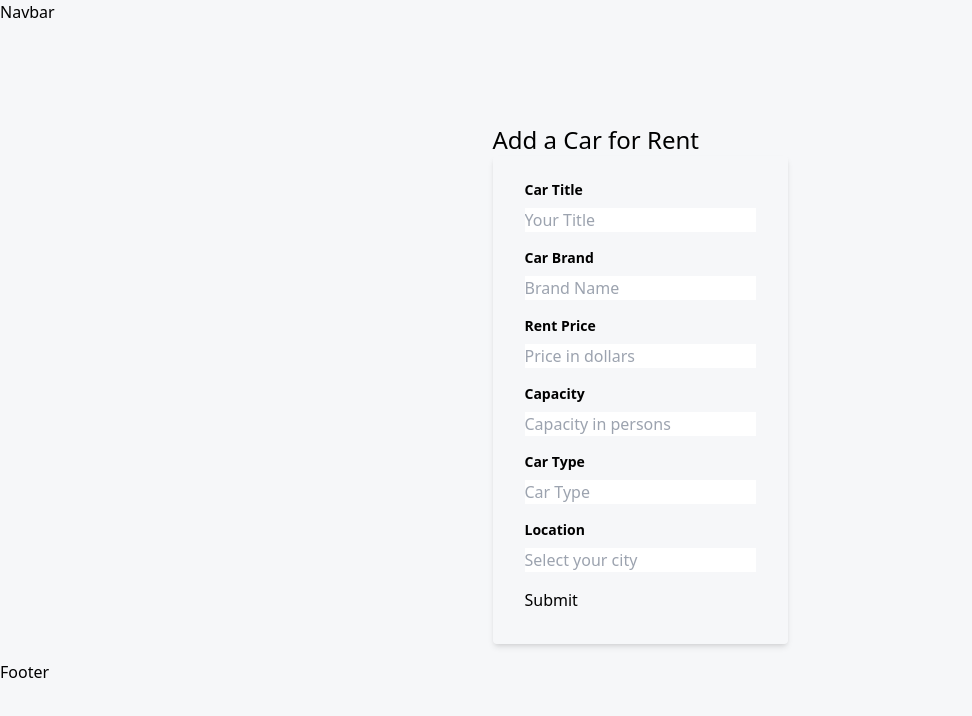
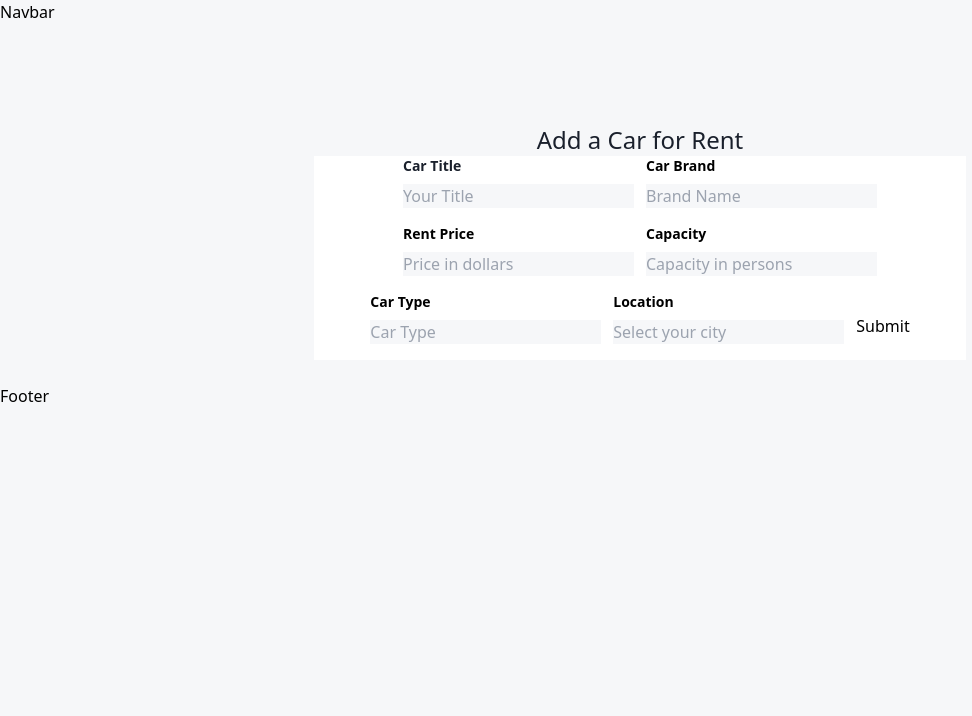
Before and after one commit to AdrienBelhomme/car, a Next.js app: page /addCarForm in a window 1280 px wide. Shown: the top 716 px of the page, without its empty margins (0-972 px from the left). Built offline with nearby package versions, Linux system fonts and the light colour scheme.

Commit message:
fix backend CRUD

```diff
--- /dev/null
+++ b/controllers/posts.js
@@ -0,0 +1,57 @@
+const { models } = require('mongoose');
+const PostMessage = require('../models/carSchema');
+
+const getPosts = async (req, res) => {
+  try {
+    const PostMessages = await PostMessage.find();
+
+    console.log(PostMessages);
+    res.status(200).json(PostMessages);
+  } catch (error) {
+    res.status(404).json({ message: error.message });
+  }
+};
+
+const createPost = async (req, res) => {
+  const post = req.body;
+  const newPost = new PostMessage(post);
+  try {
+    const savedPost = await newPost.save();
+    res.status(200).json(savedPost);
+  } catch (error) {
+    res.json({ message: error });
+  }
+};
+
+const getSpecficPost = async (req, res) => {
+  console.log(req.params.postId);
+  try {
+    const specificPost = await PostMessage.findById(req.params.postId);
+    res.status(200).json(specificPost);
+  } catch (error) {
+    res.status(404).json({ message: error.message });
+  }
+};
+
+const deletePost = async (req, res) => {
+  try {
+    const removePost = await PostMessage.remove({ _id: req.params.postId });
+    res.status(200).json(removePost);
+  } catch (error) {
+    res.status(404).json({ message: error.message });
+  }
+};
+
+const updatePost = async (req, res) => {
+  try {
+    const postUpdate = await PostMessage.updateOne(
+      { _id: req.params.postId },
+      { $set: { carTitle: req.body.carTitle } },
+    );
+    res.status(200).json(postUpdate);
+  } catch (error) {
+    res.status(404).json({ message: error.message });
+  }
+};
+
+module.exports = { getPosts, createPost, getSpecficPost, deletePost, updatePost };
--- /dev/null
+++ b/models/carSchema.js
@@ -0,0 +1,15 @@
+const mongoose = require('mongoose');
+
+const carSchema = mongoose.Schema({
+  carTitle: String,
+  carBrand: String,
+  rentPrice: Number,
+  seatCapacity: Number,
+  carType: String,
+  Location: String,
+  fuelCapacity: Number,
+  steering: String,
+});
+
+const Car = mongoose.model('Car', carSchema);
+module.exports = Car;
--- a/pages/addCarForm.js
+++ b/pages/addCarForm.js
@@ -1,37 +1,37 @@
 const addCarForm = () => (
-  <div className="grid flex-row place-content-center auto-rows-auto">
-    <h1 className="text-justify text-2xl">Add a Car for Rent</h1>
+  <div className="grid place-items-center flex-row place-content-center -mx-3 mb-6 bg-gray-background border-r-{10}">
+    <h1 className="text-justify text-2xl text-secondinary-default">Add a Car for Rent</h1>
 
-    <form className="shadow-md rounded px-8 pt-6 pb-8 mb-4" action="/" method="post">
+    <form className="place-content-center w-full md:w-1/2 px-6 mb-6 md:mb-0 gap-x-3 text-black bg-white flex flex-wrap" action="/" method="post">
 
       <div className="mb-4">
-        <label className="block text-sm font-bold mb-2">Car Title</label>
-        <input type="text" id="name" placeholder="Your Title" />
+        <label className="block text-sm font-bold mb-2 text-form-title-color">Car Title</label>
+        <input className="bg-form-grey-background border-r-{10}" type="text" id="name" placeholder="Your Title" />
       </div>
 
       <div className="mb-4">
         <label className="block text-sm font-bold mb-2">Car Brand</label>
-        <input type="text" id="last" placeholder="Brand Name" />
+        <input className="bg-form-grey-background border-r-{10}" type="text" id="last" placeholder="Brand Name" />
       </div>
 
       <div className="mb-4">
         <label className="block text-sm font-bold mb-2">Rent Price</label>
-        <input type="number" id="last" placeholder="Price in dollars" />
+        <input className="bg-form-grey-background border-r-{10}" type="number" id="last" placeholder="Price in dollars" />
       </div>
 
       <div className="mb-4">
         <label className="block text-sm font-bold mb-2">Capacity</label>
-        <input type="number" id="last" placeholder="Capacity in persons" />
+        <input className="bg-form-grey-background border-r-{10}" type="number" id="last" placeholder="Capacity in persons" />
       </div>
 
       <div className="mb-4">
         <label className="block text-sm font-bold mb-2">Car Type</label>
-        <input type="text" id="last" placeholder="Car Type" />
+        <input className="bg-form-grey-background border-r-{10}" type="text" id="last" placeholder="Car Type" />
       </div>
 
       <div className="mb-4">
         <label className="block text-sm font-bold mb-2">Location</label>
-        <input type="text" id="last" placeholder="Select your city" />
+        <input className="bg-form-grey-background border-r-{10}" type="text" id="last" placeholder="Select your city" />
 
       </div>
       <button type="submit">Submit</button>
--- /dev/null
+++ b/routes/posts.js
@@ -0,0 +1,15 @@
+const express = require('express');
+
+const bodyParser = require('body-parser');
+const { getPosts, createPost, getSpecficPost, deletePost, updatePost } = require('../controllers/posts');
+
+const router = express.Router();
+router.use(bodyParser.json());
+router.get('/', getPosts);
+router.post('/', createPost);
+router.get('/:postId', getSpecficPost);
+router.delete('/:postId', deletePost);
+router.patch('/:postId', updatePost);
+
+// export default router;
+module.exports = router;
--- a/tailwind.config.js
+++ b/tailwind.config.js
@@ -71,6 +71,8 @@ module.exports = {
         'search-border': '#C3D4E966',
         'input-title': '#3D5278',
         'btn-blue-30%': 'rgba(53, 99, 233, 0.3);',
+        'form-grey-background': '#F6F7F9',
+        'form-title-color': '#1A202C',
       },
 
       width: {
```
Also changed, not shown: 1 other file (tests, documents, lock files or other folders).
